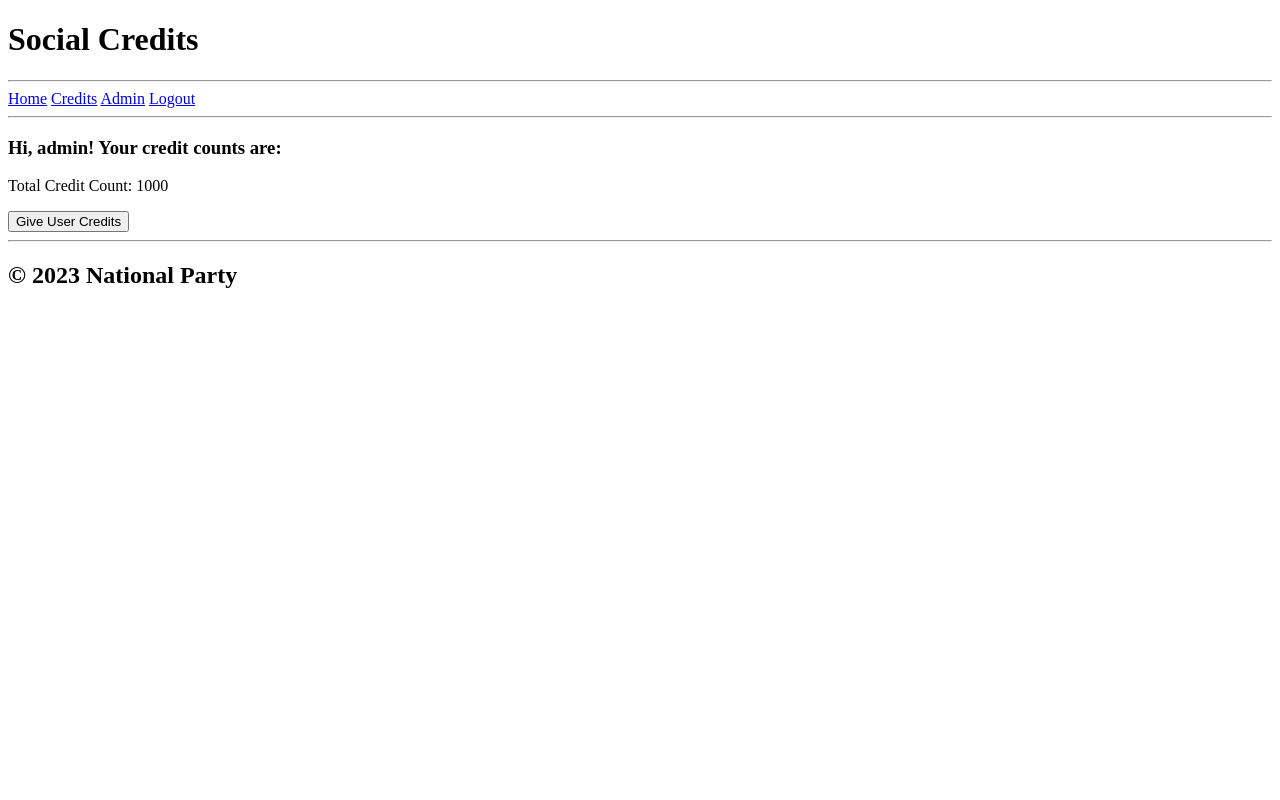
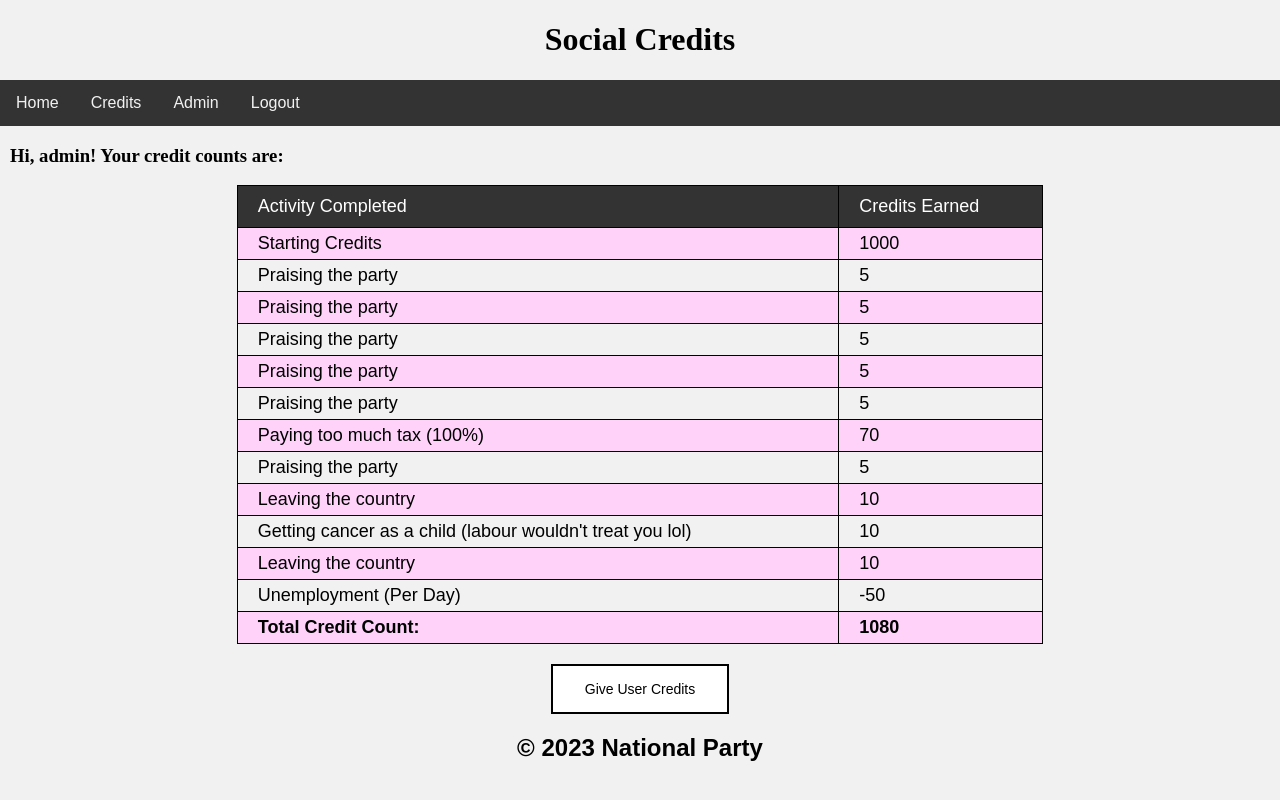
Before and after one commit to Jordan15761593619566/Social-Credits, a Flask app: page /credits in a window 1280 px wide. Run offline with Flask 2, Linux system fonts and the light colour scheme; a user stored in the database is signed in; data comes from the database, SQL or seed files in the repository.

Commit message:
css start

```diff
--- a/routes.py
+++ b/routes.py
@@ -7,6 +7,7 @@ import hashlib
 
 app = Flask(__name__)
 
+# Attaching the database
 app.config['SQLALCHEMY_DATABASE_URI'] = 'sqlite:///CreditsDB.db'
 app.config['SQLALCHEMY_TRACK_MODIFICATIONS'] = False
 app.secret_key = 'correcthorsebatterystaple'
@@ -35,7 +36,7 @@ def login():
         #we posted the form- try to login
         #get the user from the forms username field
         user = models.User.query.filter_by(name=request.form.get("username")).first()
-        #check if we got one and that the password's match- MUST USE HASHED PASSWORDS!!! THIS IS JUST A DEMO!!
+        #check if we got one and that the password's match - using password hashing for security
         user_hashed_password = hashlib.sha256()
         user_hashed_password.update(request.form.get("password").encode())
         password = user_hashed_password.hexdigest()
@@ -54,7 +55,7 @@ def login():
 def logout():
     # log out the user
     logout_user()
-    return redirect(url_for('home'))
+    return redirect(url_for('root'))
 
 # Home page route
 @app.route('/')
@@ -64,7 +65,10 @@ def root():
 @app.route('/admin')
 @login_required
 def admin():
-    return render_template('admin.html', page_title = 'Admin')
+    deleteForm = Select_User() # Getting the Select_User form and assigning it to deleteForm
+    users = models.User.query.all() # Collecting all the User information from the DB
+    deleteForm.user.choices = [(user.id, f"{user.id} - {user.name}") for user in users] # assigning all the user id's and names to the choices for the deleteForm.
+    return render_template('admin.html', page_title = 'Admin', deleteForm = deleteForm)
 
 @app.route('/add_user', methods = ['GET', 'POST'])
 def add_user():
@@ -72,13 +76,14 @@ def add_user():
         new_name = request.form.get('name')
         new_address = request.form.get('address')
         new_password = request.form.get('password')
-        new_credits = 1000 # Starting the user with 1000 credits - so the value does not print as 'None', and so the user does not start off in the bad
+        new_credits = 1000
 
         # Hashing method
         hashed_password = hashlib.sha256()
         hashed_password.update(new_password.encode())
         new_password = hashed_password.hexdigest()
 
+        # Creating a new User object - to add to the database.
         new_user = models.User(name=new_name, address=new_address, password=new_password, credits = new_credits)
         db.session.add(new_user)
         db.session.commit()
@@ -89,7 +94,17 @@ def add_user():
 @app.route('/credits', methods = ["GET","POST"])
 def credits():
     user = models.User.query.filter_by(id=current_user.id).first()
-    return(render_template('credits.html', page_title = 'Credits', user = user))
+    user_activities = models.User_Activities.query.filter_by(user_id = current_user.id).all()
+    user_credits = user.credits
+    all_activities = []
+    for user_activity in user_activities:
+        activity = models.Activities.query.filter_by(id = user_activity.activity_id).first()
+        activity_value = activity.value
+        user_credits += activity_value
+        all_activities.append(activity)
+    if request.method == "POST":
+        return redirect(url_for("give_credits"))
+    return(render_template('credits.html', page_title = 'Credits', user = user, user_credits = user_credits, all_activities = all_activities))
 
 @app.route('/give_credits', methods = ["GET", "POST"])
 def give_credits():
@@ -99,9 +114,42 @@ def give_credits():
 
     userform = Select_User()
     users = models.User.query.all()
+    userform.user.choices = [(user.id, f"{user.id} - {user.name}") for user in users]
 
-    userform.user.choices = [(user.id, f"{user.id} - {user.name}") for user in users]
+    if request.method == "POST":
+        if form.is_submitted():
+            activity_id = form.activities.data
+            activity = models.Activities.query.filter_by(id = activity_id).first()
+            user_id = userform.user.data
+            user = models.User.query.filter_by(id = user_id).first()
+
+            user_id = user.id
+            activity_id = activity.id
+            new_user_activity = models.User_Activities(user_id = user_id, activity_id = activity_id)
+            db.session.add(new_user_activity)
+            try:
+                db.session.commit()
+                flash("Successfully updated user credits.")
+            except:
+                flash("Failed to update user's credits.")
+        return redirect(url_for('credits'))
     return render_template('give_credits.html', page_title = 'Give Credits', form = form, userform = userform)
+
+@app.route('/delete_user', methods = ["GET", "POST"])
+def delete_user():
+    deleteForm = Select_User()
+    users = models.User.query.all()
+    deleteForm.user.choices = [(user.id, f"{user.id} - {user.name}") for user in users]
+    if request.method == "POST":
+        if deleteForm.is_submitted():
+            user_id = deleteForm.user.data
+            user = models.User.query.filter_by(id = user_id).first()
+
+            db.Session = db.Session.object_session(user)
+            db.Session.delete(user)#delete it
+            db.Session.commit()#commit change to db
+    return redirect(url_for('admin'))
+
 
 if __name__ == "__main__":
     app.run(debug=True, host="127.0.0.1", port=5001)
--- /dev/null
+++ b/static/layout.css
@@ -0,0 +1,108 @@
+body {
+    margin: auto;
+    background-color: #F1F1F1;
+}
+
+.mainbody {
+    margin-left: 10px;
+    margin-right: 10px;
+}
+
+h1 {
+    text-align: center;
+}
+
+
+/* The Div Container for the nav bar*/
+.topnav {
+    overflow: hidden;
+    background-color: #333333;
+}
+
+/* The CSS for the links in the bar */
+.topnav a {
+    float: left;
+    display: block;
+    color: #f2f2f2;
+    text-align: center;
+    padding: 14px 16px;
+    text-decoration: none;
+    font-family: Arial, Helvetica, sans-serif;
+}
+
+/* Change colour on hover */
+.topnav a:hover {
+    background-color: #ddd;
+    color: black;
+}
+
+/* Referencing the footer DIV */
+.footer {
+    background-color: #F1F1F1;
+    text-align: center;
+    padding: 00px;
+    font-family: Arial, Helvetica, sans-serif;
+}
+
+.credit-table {
+    margin-left:auto;
+    margin-right:auto;
+    font-family: Arial, Helvetica, sans-serif;
+    border-collapse: collapse;
+    width: 80%;
+}
+
+.credit-table table, th, td {
+    border: 1px solid black;
+    border-collapse: collapse;
+    font-family: Arial, Helvetica, sans-serif;
+    font-size: large;
+}
+.credit-table tr:nth-child(even) {
+    background-color: #ffd2fa;
+}
+
+.credit-table tr:hover {background-color: rgb(255, 188, 254);}
+
+.credit-table th, td {
+    padding-top: 5px;
+    padding-bottom: 5px;
+    padding-left: 20px;
+    padding-right: 20px;
+}
+
+.credit-table th {
+    padding-top: 10px;
+    padding-bottom: 10px;
+    text-align: left;
+    background-color: #333333;
+    color: white;
+    font-weight: normal;
+}
+
+.giveCreditButton {
+    background-color: white;
+    border: 4px solid #ffd2fa;
+    border: 2px solid black;
+    color: black;
+    padding: 15px 32px;
+    text-align: center;
+    text-decoration: none;
+    display: inline-block;
+    font-size: 14px;
+    cursor: pointer;
+    transition-duration: 0.4s;
+}
+
+.giveCreditButton:hover {
+    background-color: #ffd2fa; /* Pink */
+    border: 2px solid black;
+    color: white;
+}
+
+.creditButton {
+    margin: auto;
+    width: 50%;
+    text-align: center;
+    padding-top: 20px;
+}
--- a/templates/credits.html
+++ b/templates/credits.html
@@ -1,13 +1,38 @@
 {% extends "layout.html" %}
 {% block content %}
 
+
 <h3>Hi, {{ user.name }}! Your credit counts are:</h3>
-<p>Total Credit Count: {{ user.credits }}</p>
+
+<div class = "credit-table">
+    <table class="credit-table">
+        <tr>
+            <th>Activity Completed</th>
+            <th>Credits Earned</th>
+        </tr>
+        <tr>
+            <td>Starting Credits</td>
+            <td>1000</td>
+        </tr>
+        {% for activity in all_activities %}
+        <tr>
+            <td>{{ activity.type }}</td>
+            <td>{{ activity.value }}</td>
+        </tr>
+        {% endfor %}
+        <tr>
+            <td><b>Total Credit Count:</b></td>
+            <td><b>{{ user_credits }}</b></td>
+        </tr>
+    </table>
+</div>
 
 {% if current_user.permissions == "ADMINISTRATOR" %}
-<form action = "/give_credits" method = "post">
-    <input type="submit" value="Give User Credits">
-</form>
+<div class = "creditButton">
+    <form action = "" method = "post">
+        <input class = "giveCreditButton" type="submit" value="Give User Credits">
+    </form>
+</div>
 {% endif %}
 
 {% endblock %}
--- a/templates/footer.html
+++ b/templates/footer.html
@@ -1,4 +1,5 @@
-<footer>
-    <hr>
-    <h2>&copy; 2023 National Party</h2>
-</footer>
+<div class = "footer">
+    <footer>
+        <h2>&copy; 2023 National Party</h2>
+    </footer>
+</div>
--- a/templates/layout.html
+++ b/templates/layout.html
@@ -1,12 +1,15 @@
 <!doctype html>
 <html>
   <head>
+    <link rel="stylesheet" href="/static/layout.css">
     <title>Credits - {{page_title}}</title>
   </head>
   <body>
     {% include 'header.html' %}
     {% include 'nav.html' %}
+    <div class="mainbody">
       {% block content %}{% endblock %}
+    </div>
     {% include 'footer.html' %}
   </body>
 </html>
--- a/templates/nav.html
+++ b/templates/nav.html
@@ -1,5 +1,5 @@
+<div class="topnav">
     <nav>
-    <hr>
         <a href="/">Home</a>
         {% if current_user.is_authenticated %}
         <a href = "/credits">Credits</a>
@@ -12,5 +12,5 @@
         {% else %}
         <a href="/login">Login</a>
         {% endif %}
-    <hr>
     </nav>
+</div>
```
Also changed, not shown: models.py (+14 -4 lines), templates/admin.html (+8 -0 lines), CreditsDB.db, forms.py (line endings or trailing spaces), templates/header.html (line endings or trailing spaces). Lines whose indentation alone changed are shown as unchanged.
